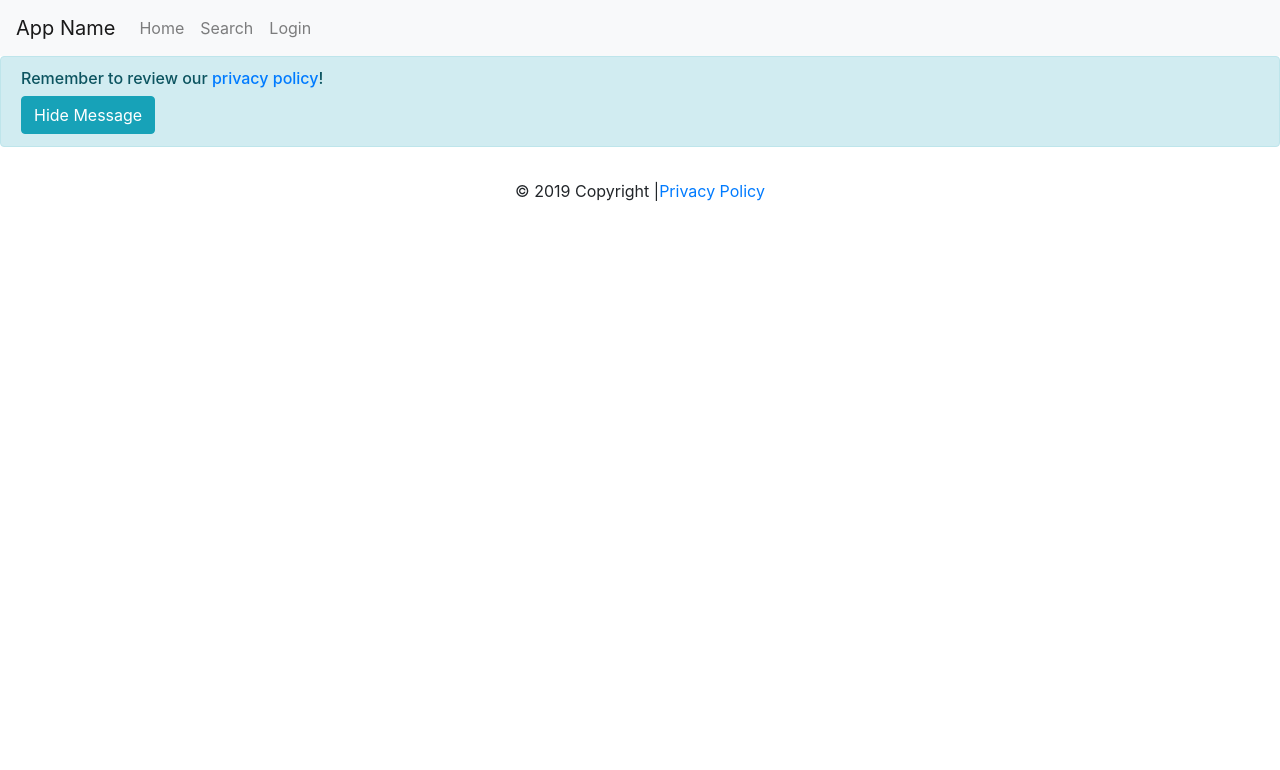
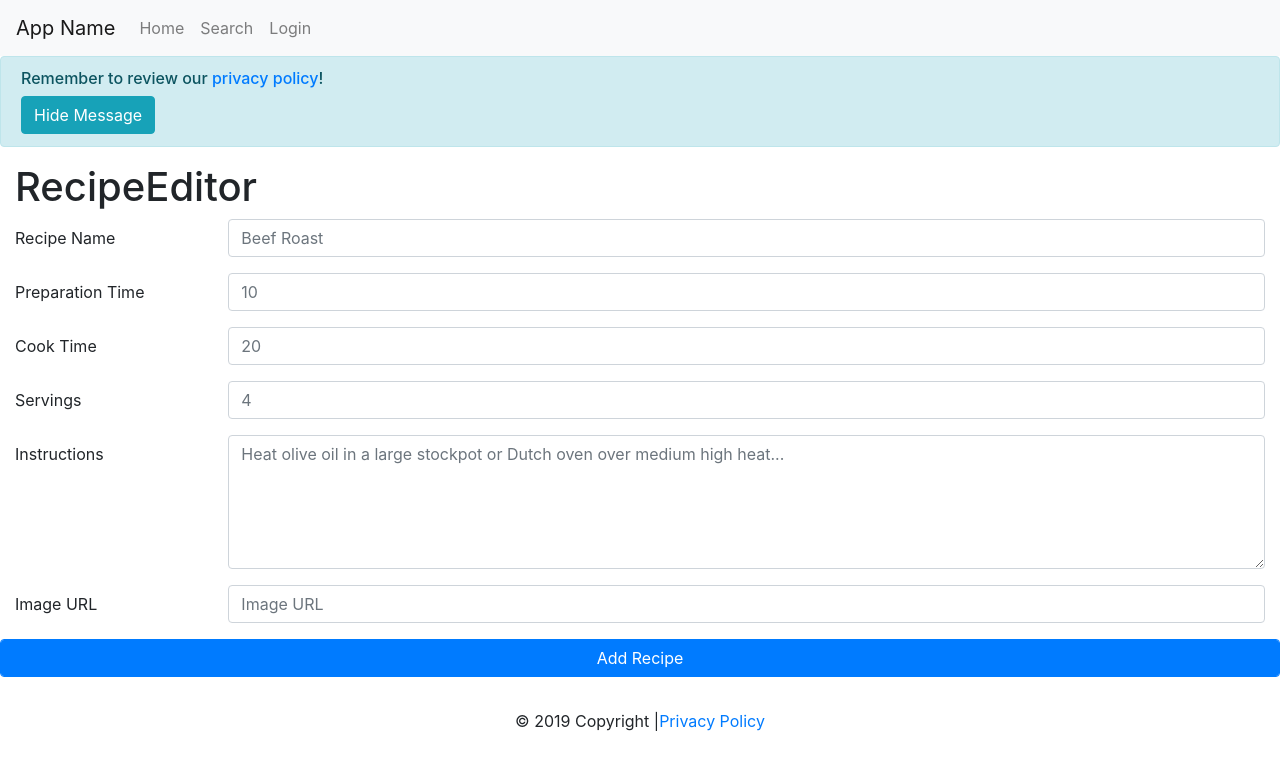
Before and after one commit to daniaalnahdi/wbdv-f19-team18, a React (Create React App) app: page /editor in a window 1280 px wide. Shown: the top 770 px of the page. Built offline with nearby package versions, Linux system fonts and the light colour scheme.

Commit message:
Added RecipeEditor page

```diff
--- a/src/pages/HomePage.js
+++ b/src/pages/HomePage.js
@@ -17,6 +17,7 @@ import LoginPage from "../pages/LoginPage";
 import RegisterPage from "../pages/RegisterPage";
 import ProfilePage from "./ProfilePage";
 import PrivacyPolicyPage from "./PrivacyPolicyPage";
+import RecipeEditor from "./RecipeEditor";
 
 //TODO - use real data
 
@@ -165,6 +166,10 @@ class HomePage extends React.Component {
               path="/profile/:id?"
               render={props => <ProfilePage userId={props.match.params.id} />}
             />
+            <Route
+                path="/editor"
+                render = {props => <RecipeEditor {...props}/>}
+            />
             <Route exact path="/">
               <HomePageLikesFeed
                 isLoggedIn={this.state.isLoggedIn}
--- /dev/null
+++ b/src/pages/RecipeEditor.js
@@ -0,0 +1,95 @@
+import React from "react";
+
+class RecipeEditor extends React.Component {
+
+    constructor(props) {
+        super(props);
+    }
+
+    render = () => {
+        return (
+            <div className="container-fluid">
+            <h1>RecipeEditor</h1>
+            <div className="form-group">
+                <div className="form-group row">
+                    <label htmlFor="recipeName" className="col-sm-2 col-form-label">
+                        Recipe Name
+                    </label>
+                    <div className="col-sm-10">
+                        <input
+                            className="form-control"
+                            id="name"
+                            placeholder="Beef Roast"
+                        />
+                    </div>
+                </div>
+                <div className="form-group row">
+                    <label htmlFor="prepTime" className="col-sm-2 col-form-label">
+                        Preparation Time
+                    </label>
+                    <div className="col-sm-10">
+                        <input
+                            className="form-control"
+                            id="prepTime"
+                            placeholder="10"
+                        />
+                    </div>
+                </div>
+                <div className="form-group row">
+                    <label htmlFor="cookTime" className="col-sm-2 col-form-label">
+                        Cook Time
+                    </label>
+                    <div className="col-sm-10">
+                        <input
+                            className="form-control"
+                            id="cookTime"
+                            placeholder="20"
+                        />
+                    </div>
+                </div>
+                <div className="form-group row">
+                    <label htmlFor="Serving" className="col-sm-2 col-form-label">
+                        Servings
+                    </label>
+                    <div className="col-sm-10">
+                        <input
+                            className="form-control"
+                            id="serving"
+                            placeholder="4"
+                        />
+                    </div>
+                </div>
+                <div className="form-group row">
+                    <label htmlFor="widgetName" className="col-sm-2 col-form-label">
+                        Instructions </label>
+                    <div className="col-sm-10">
+                           <textarea id = "instruction"
+                                     className="form-control"
+                                     placeholder="Heat olive oil in a large stockpot or Dutch oven over medium high heat..."
+                                     rows="5"
+                                     >
+                           </textarea>
+                    </div>
+                </div>
+                <div className="form-group row">
+                    <label htmlFor="ImageSrc" className="col-sm-2 col-form-label">
+                        Image URL </label>
+                    <div className="col-sm-10">
+                        <input
+                            className="form-control"
+                            placeholder="Image URL"/>
+                    </div>
+                </div>
+                <div className="form-group row">
+                    <button className="form-control btn btn-primary">
+                        Add Recipe
+                    </button>
+                </div>
+            </div>
+
+        </div>)
+    }
+
+}
+
+export default RecipeEditor;
```
